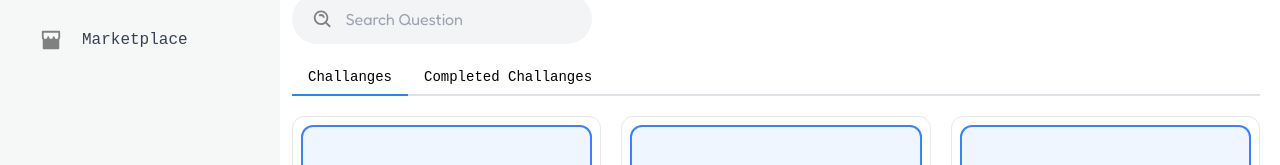
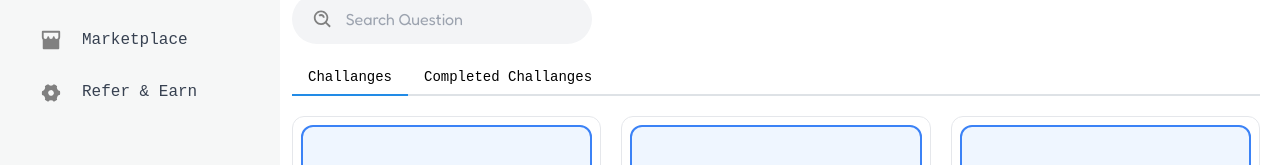
Before and after one commit to dag-bag/CKC2.O, a Next.js app: page /challanges in a window 1280 px wide. Shown: the part 432-597 px from the top of the page. Built offline with nearby package versions, Linux system fonts and the light colour scheme; a web font is replaced by a local one.

Commit message:
referrals in left

```diff
--- a/src/blocks/layouts/primary/left/index.tsx
+++ b/src/blocks/layouts/primary/left/index.tsx
@@ -59,9 +59,9 @@ const primary_layout_left_buttons = [
     Icon: RiQuestionFill,
   },
   { title: "Marketplace", hrefs: ["/shop"], Icon: RiStoreFill },
-  // {
-  //   title: "Settings",
-  //   hrefs: ["/settings"],
-  //   Icon: RiSettings4Fill,
-  // },
+  {
+    title: "Refer & Earn",
+    hrefs: ["/settings/referral"],
+    Icon: RiSettings4Fill,
+  },
 ];
```
